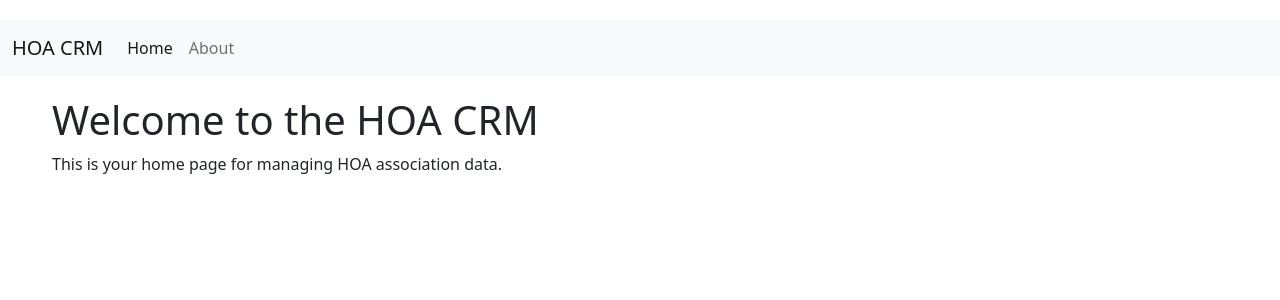
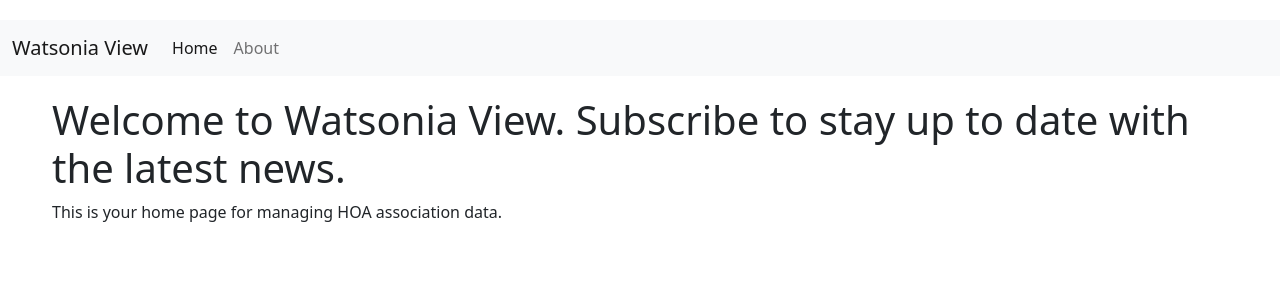
Before and after one commit to EliVolsch/websitebase, a Django app: template hoabase/templates/home.html in a window 1280 px wide. Shown: the top 300 px of the page. Run offline with Django 5.2, Linux system fonts and the light colour scheme; the template is opened without the code that fills it, so the values that code supplies are empty.

Commit message:
updated pages

```diff
--- a/hoabase/templates/base.html
+++ b/hoabase/templates/base.html
@@ -15,7 +15,7 @@
     <!-- Navbar -->
     <nav class="navbar navbar-expand-lg navbar-light bg-light">
         <div class="container-fluid">
-            <a class="navbar-brand" href="/">HOA CRM</a>
+            <a class="navbar-brand" href="/">Watsonia View</a>
             <button class="navbar-toggler" type="button" data-bs-toggle="collapse" data-bs-target="#navbarNav" aria-controls="navbarNav" aria-expanded="false" aria-label="Toggle navigation">
                 <span class="navbar-toggler-icon"></span>
             </button>
--- a/hoabase/templates/home.html
+++ b/hoabase/templates/home.html
@@ -1,10 +1,10 @@
 {% extends 'base.html' %}
 
-{% block title %}Home - HOA CRM{% endblock %}
+{% block title %}Home - Watsonia View Body Corporate{% endblock %}
 
 {% block content %}
 <div class="container">
-    <h1>Welcome to the HOA CRM</h1>
+    <h1>Welcome to Watsonia View. Subscribe to stay up to date with the latest news.</h1>
     <p>This is your home page for managing HOA association data.</p>
 </div>
 {% endblock %}
```
